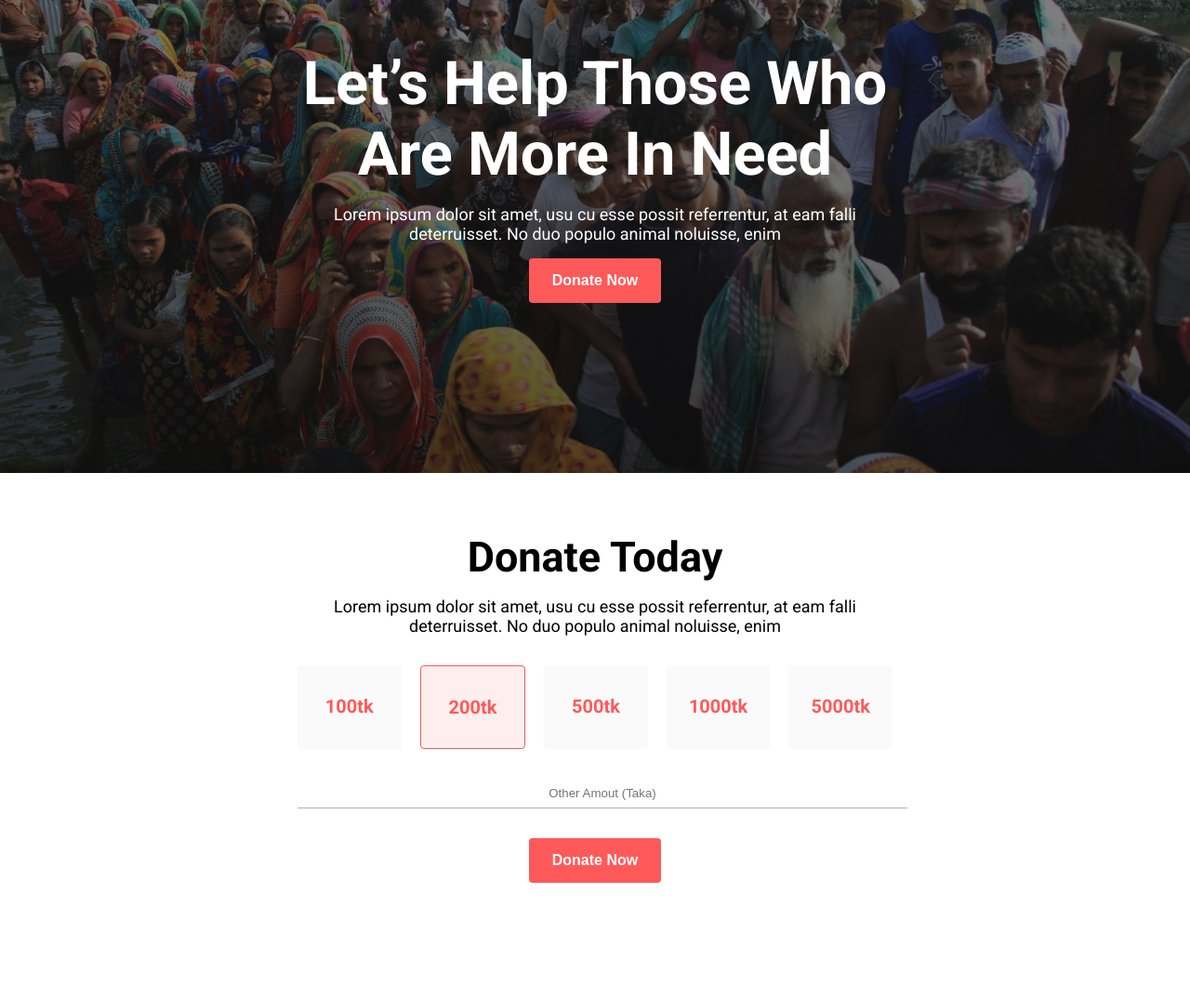
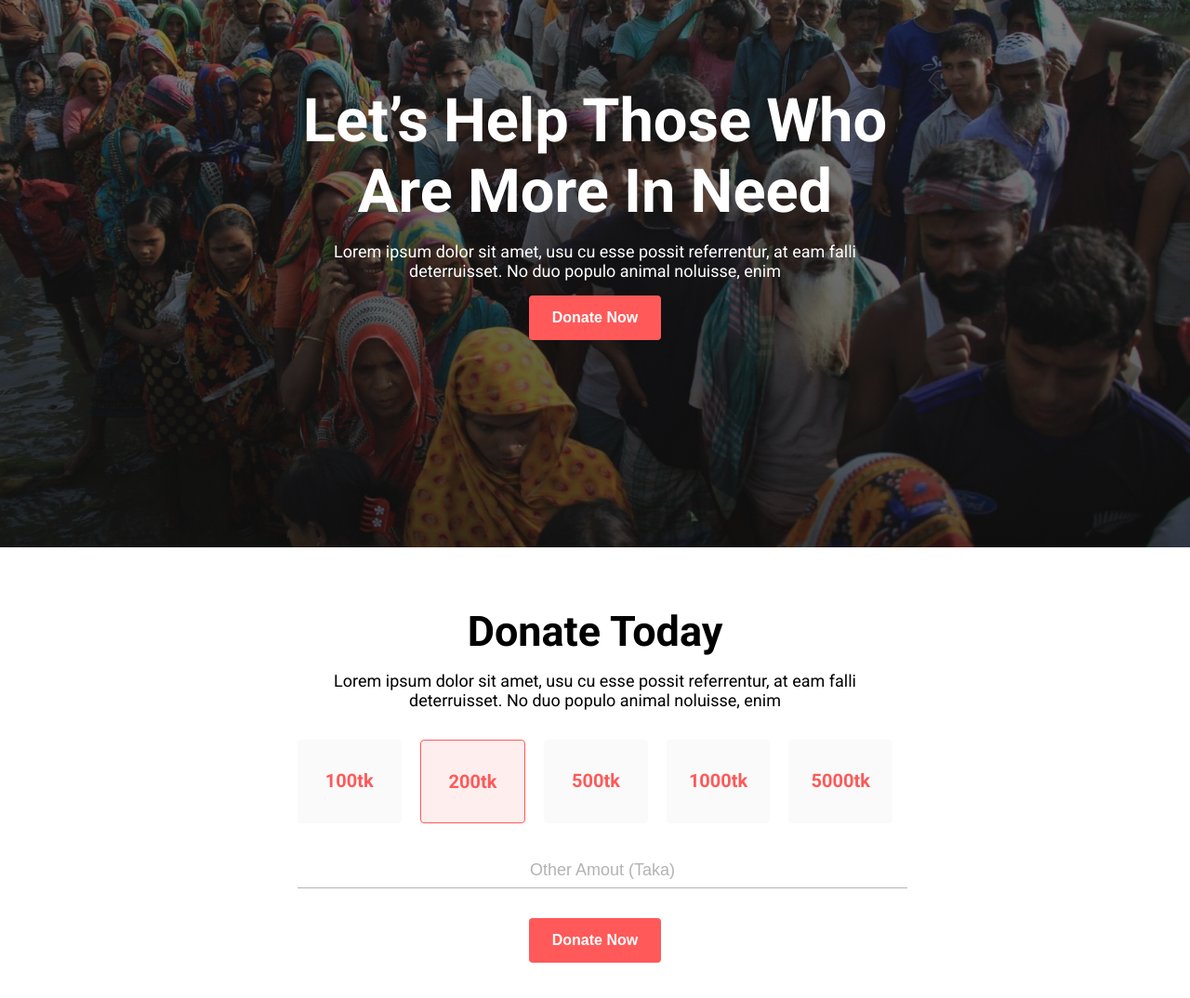
Before and after one commit to tanbiranjum/ph-donate-today, a plain HTML site: page index.html in a window 1280 px wide. Shown: the part 131-1205 px from the top of the page at 93% size. Before the commit the page ends 1145 px from the top, so only its background shows below. Drawn offline with Linux system fonts and the light colour scheme.

Commit message:
donation plan section added

```diff
--- a/style.css
+++ b/style.css
@@ -22,7 +22,7 @@ body {
     url('./assets/donation7.jpg');
   background-size: cover;
   background-repeat: no-repeat;
-  height: 80vh;
+  height: 90vh;
   width: 100%;
   display: flex;
   justify-content: center;
@@ -110,6 +110,7 @@ body {
   padding: 8px;
   font-weight: 500;
   color: #b3b3b3;
+  font-size: 18px;
 }
 
 .donation-plan-input:focus {
@@ -118,4 +119,6 @@ body {
 
 .donation-plan-input::placeholder {
   text-align: center;
+  color: #b3b3b3;
+
 }
```
Also changed, not shown: index.html (+1 -0 lines).
